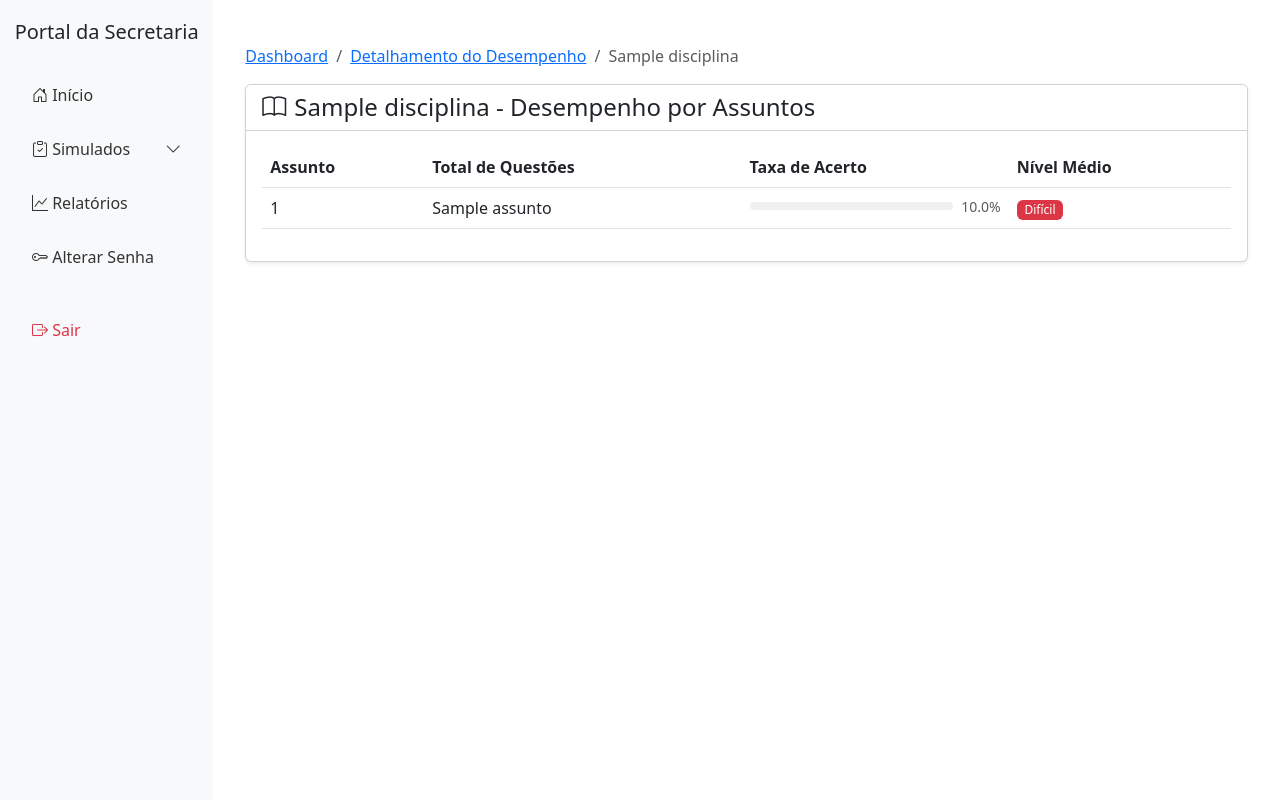
After one commit to leniltongg/mila_ia_2, a Python web app: template templates/detalhar_assuntos_por_disciplina.html in a window 1280 px wide. The commit adds this page. Run offline with Jinja, Linux system fonts and the light colour scheme; the template is opened without the code that fills it: most values are stand-ins (such as "Sample title", 1, 10 or a date in 2020); some libraries are stand-ins or nearby versions.

Commit message:
Corrige menu lateral nas páginas da secretaria e atualiza links do template base

```diff
--- /dev/null
+++ b/templates/detalhar_assuntos_por_disciplina.html
@@ -0,0 +1,81 @@
+{% extends "secretaria/base_secretaria.html" %}
+
+{% block title %}
+Detalhamento por Assuntos - {{ disciplina[1] }}
+{% endblock %}
+
+{% block content %}
+<div class="container mt-4">
+    <nav aria-label="breadcrumb">
+        <ol class="breadcrumb">
+            <li class="breadcrumb-item"><a href="{{ url_for('relatorios_dashboard') }}">Dashboard</a></li>
+            <li class="breadcrumb-item"><a href="{{ url_for('detalhar_desempenho') }}">Detalhamento do Desempenho</a></li>
+            <li class="breadcrumb-item active">{{ disciplina[1] }}</li>
+        </ol>
+    </nav>
+
+    <div class="card shadow-sm">
+        <div class="card-header bg-white">
+            <h4 class="mb-0">
+                <i class="bi bi-book me-2"></i>{{ disciplina[1] }} - Desempenho por Assuntos
+            </h4>
+        </div>
+        <div class="card-body">
+            <div class="table-responsive">
+                <table class="table table-hover">
+                    <thead>
+                        <tr>
+                            <th>Assunto</th>
+                            <th>Total de Questões</th>
+                            <th>Taxa de Acerto</th>
+                            <th>Nível Médio</th>
+                        </tr>
+                    </thead>
+                    <tbody>
+                        {% for assunto in assuntos %}
+                        <tr>
+                            <td>{{ assunto[0] }}</td>
+                            <td>{{ assunto[1] }}</td>
+                            <td>
+                                <div class="d-flex align-items-center">
+                                    <div class="progress flex-grow-1 me-2" style="height: 8px;">
+                                        <div class="progress-bar {% if assunto[2] >= 70 %}bg-success{% elif assunto[2] >= 40 %}bg-warning{% else %}bg-danger{% endif %}"
+                                             role="progressbar"
+                                             style="width: {{ assunto[2] }}%;"
+                                             aria-valuenow="{{ assunto[2] }}"
+                                             aria-valuemin="0"
+                                             aria-valuemax="100">
+                                        </div>
+                                    </div>
+                                    <span class="text-muted small">{{ "%.1f"|format(assunto[2]) }}%</span>
+                                </div>
+                            </td>
+                            <td>
+                                {% set nivel = assunto[3]|float %}
+                                {% if nivel <= 2 %}
+                                    <span class="badge bg-success">Fácil</span>
+                                {% elif nivel <= 3 %}
+                                    <span class="badge bg-warning text-dark">Médio</span>
+                                {% else %}
+                                    <span class="badge bg-danger">Difícil</span>
+                                {% endif %}
+                            </td>
+                        </tr>
+                        {% endfor %}
+                    </tbody>
+                </table>
+            </div>
+        </div>
+    </div>
+</div>
+
+<style>
+    .progress {
+        background-color: #f0f0f0;
+        border-radius: 4px;
+    }
+    .badge {
+        font-weight: 500;
+    }
+</style>
+{% endblock %}
--- a/templates/detalhar_desempenho.html
+++ b/templates/detalhar_desempenho.html
@@ -1,4 +1,4 @@
-{% extends "base.html" %}
+{% extends "secretaria/base_secretaria.html" %}
 
 {% block title %}
 Detalhamento do Desempenho
--- a/templates/relatorio_escolas.html
+++ b/templates/relatorio_escolas.html
@@ -1,4 +1,4 @@
-{% extends "base.html" %}
+{% extends "secretaria/base_secretaria.html" %}
 
 {% block title %}Relatório de Escolas{% endblock %}
 
--- a/templates/relatorio_escolas_view.html
+++ b/templates/relatorio_escolas_view.html
@@ -1,3 +1,5 @@
+{% extends "secretaria/base_secretaria.html" %}
+
 <!DOCTYPE html>
 <html>
 <head>
--- a/templates/relatorio_por_escola.html
+++ b/templates/relatorio_por_escola.html
@@ -1,4 +1,4 @@
-{% extends "base.html" %}
+{% extends "secretaria/base_secretaria.html" %}
 
 {% block content %}
 <div class="container mt-4">
--- a/templates/relatorio_rede_municipal.html
+++ b/templates/relatorio_rede_municipal.html
@@ -1,4 +1,4 @@
-{% extends "base.html" %}
+{% extends "secretaria/base_secretaria.html" %}
 
 {% block content %}
 <div class="container mt-4">
--- a/templates/secretaria/base_secretaria.html
+++ b/templates/secretaria/base_secretaria.html
@@ -24,7 +24,7 @@
 
     <div class="collapse" id="simuladosMenu">
         <div class="nav flex-column ms-3">
-            <a class="nav-link" href="{{ url_for('portal_secretaria_educacao') }}#upload_questoes_ia">
+            <a class="nav-link" href="{{ url_for('portal_secretaria_educacao') }}#upload_questoes">
                 <i class="bi bi-upload"></i> Upload Questões
             </a>
             <a class="nav-link" href="{{ url_for('portal_secretaria_educacao') }}#gerar_Simulado">
--- a/templates/ver_relatorio_secretaria.html
+++ b/templates/ver_relatorio_secretaria.html
@@ -1,4 +1,4 @@
-{% extends "base.html" %}
+{% extends "secretaria/base_secretaria.html" %}
 
 {% block content %}
 <h2>Relatórios Gerais - Secretaria de Educação</h2>
```
Also changed, not shown: templates/portal_secretaria_educacao.html (+55 -20 lines), templates/relatorios_dashboard.html (+19 -19 lines), educacional.db, 1 other file.
